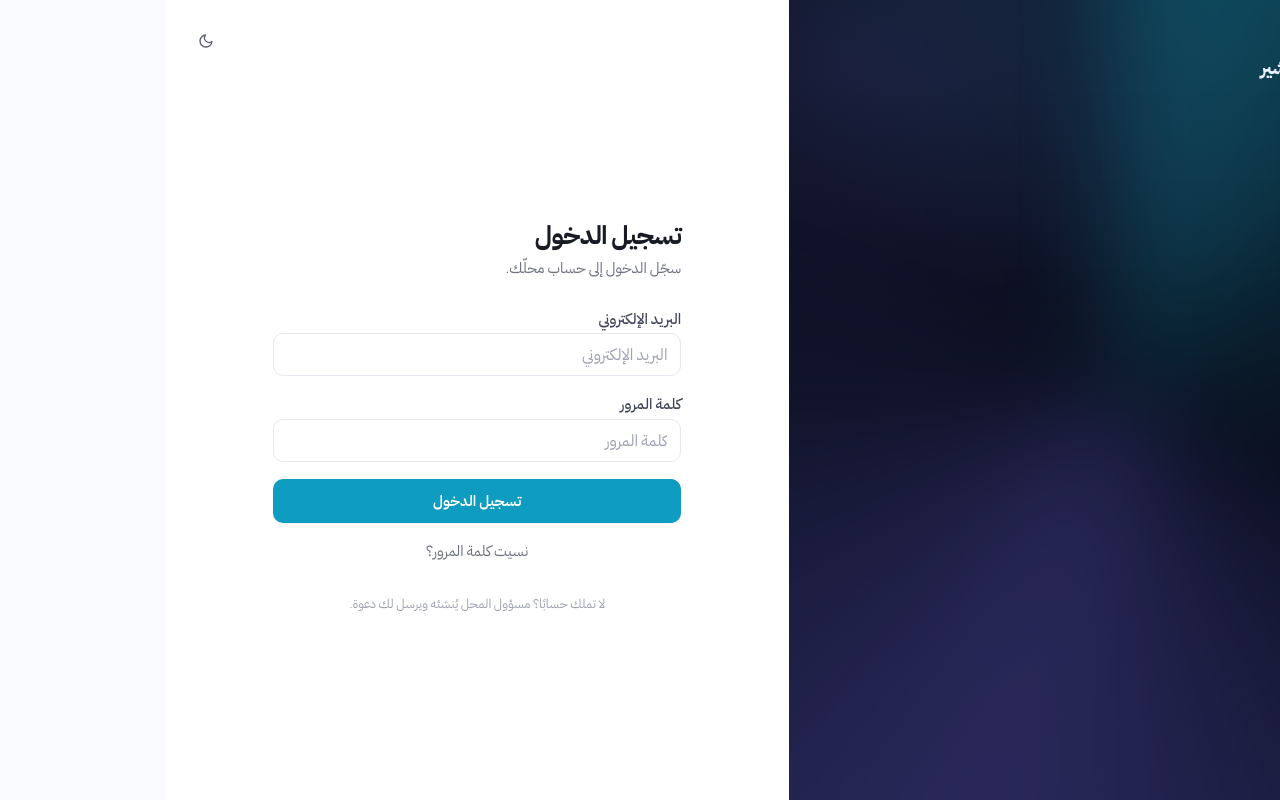
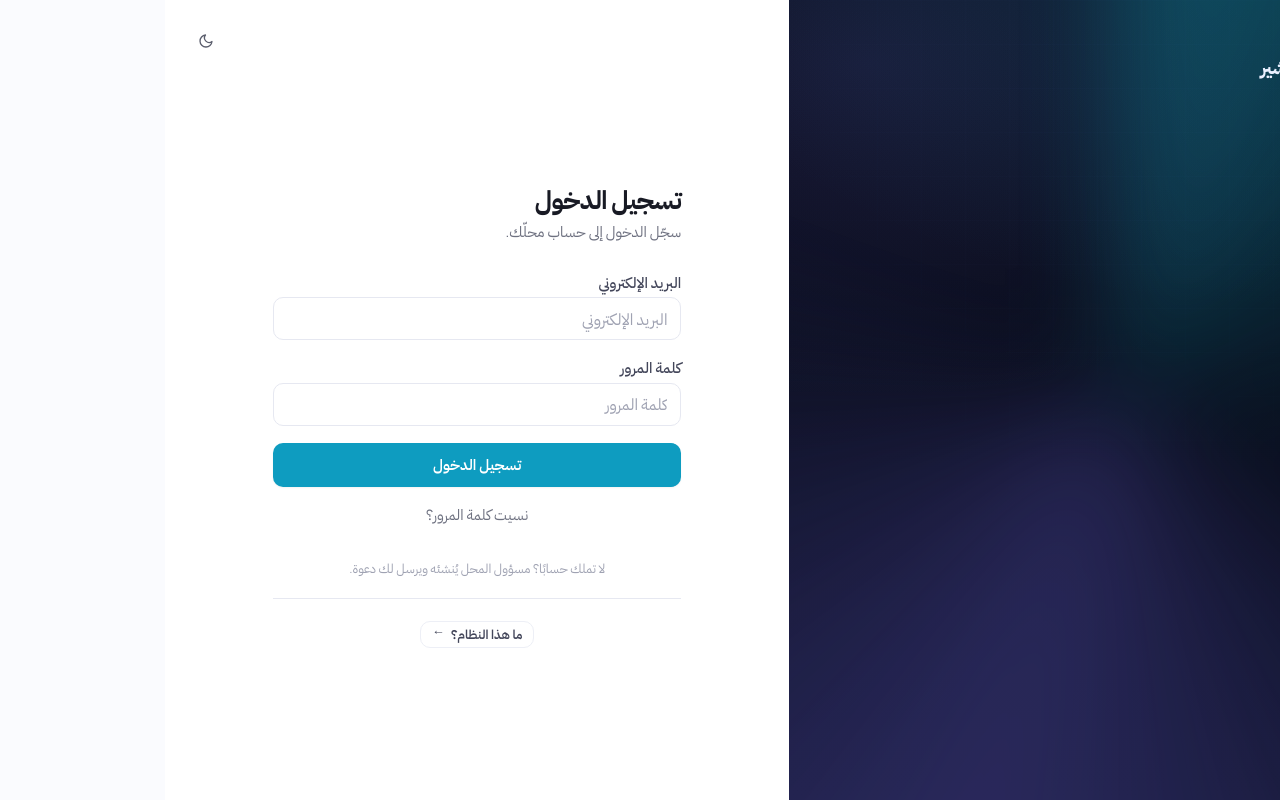
Before and after one commit to AhmedSayedRepo/Butcher-Frontend1, a Next.js app: page /login in a window 1280 px wide. Built offline with nearby package versions, Linux system fonts and the light colour scheme; no server answers.

Commit message:
Release v1.2.9

```diff
--- a/app/login/page.tsx
+++ b/app/login/page.tsx
@@ -88,7 +88,8 @@ export default function LoginPage() {
           </div>
 
           <Link href="/welcome" className="text-sm font-semibold text-[color:var(--pub-ink3)] transition-colors hover:text-[color:var(--pub-ink)]">
-            {t('public.learn_more')} →
+            {t('public.learn_more')}{' '}
+            <span aria-hidden="true" className="inline-block transition-transform rtl:rotate-180">→</span>
           </Link>
         </div>
       </PublicField>
@@ -163,6 +164,17 @@ export default function LoginPage() {
             </form>
 
             <p className="mt-8 text-center text-xs text-stone-400">{t('login_page.invite_only')}</p>
+
+            {/* The dark panel carries this link too, but it's `lg`-only and
+                sits low — below `lg` the panel isn't rendered at all, so
+                without this one there'd be no way to reach the landing page
+                from a phone. Here it's on the form side, always visible. */}
+            <div className="mt-5 border-t border-stone-200 pt-5 text-center">
+              <Link href="/welcome" className="btn btn-secondary btn-sm">
+                {t('public.learn_more')}
+                <span aria-hidden="true" className="inline-block rtl:rotate-180">→</span>
+              </Link>
+            </div>
           </div>
         </div>
       </div>
--- a/components/Sidebar.tsx
+++ b/components/Sidebar.tsx
@@ -301,7 +301,7 @@ export default function Sidebar() {
           >
             {collapsed ? (
               <>
-                <span aria-hidden="true" className={IX_CHIP_COLLAPSED}>→</span>
+                <span aria-hidden="true" className={`${IX_CHIP_COLLAPSED} rtl:rotate-180`}>→</span>
                 <span className="sr-only">{t('login')}</span>
               </>
             ) : (
```
Also changed, not shown: 1 other file (tests, documents, lock files or other folders).
